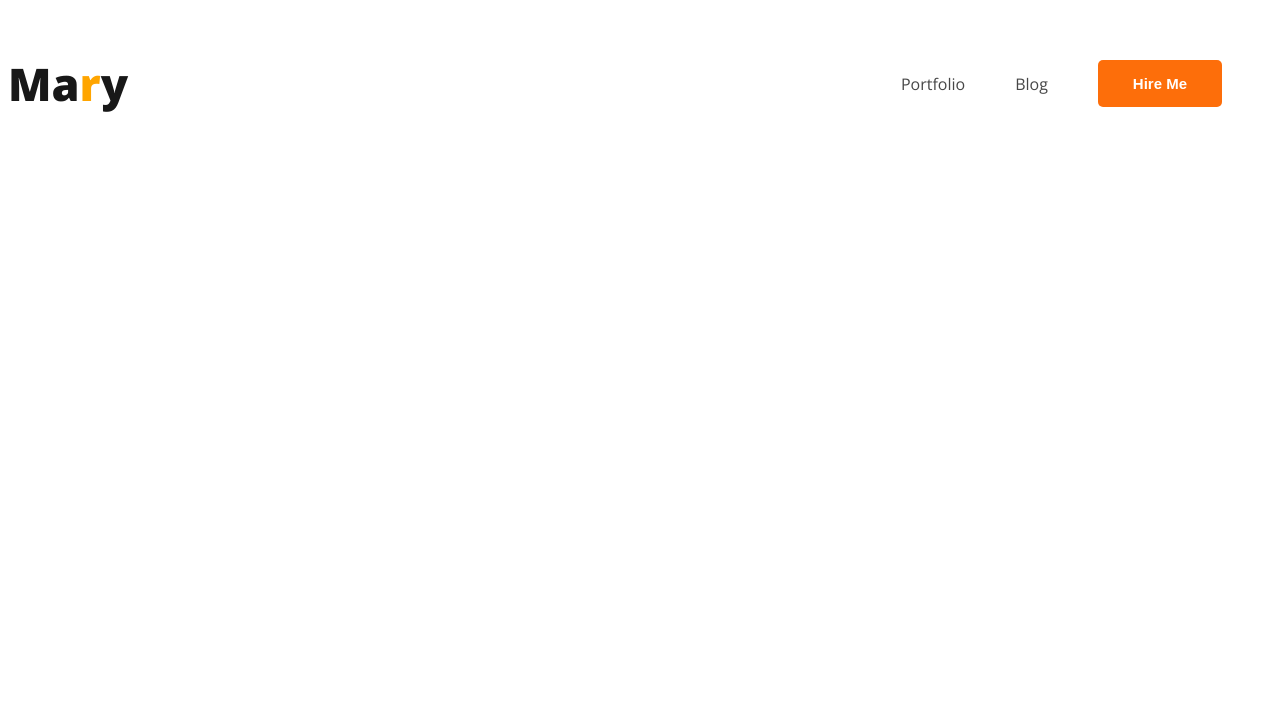
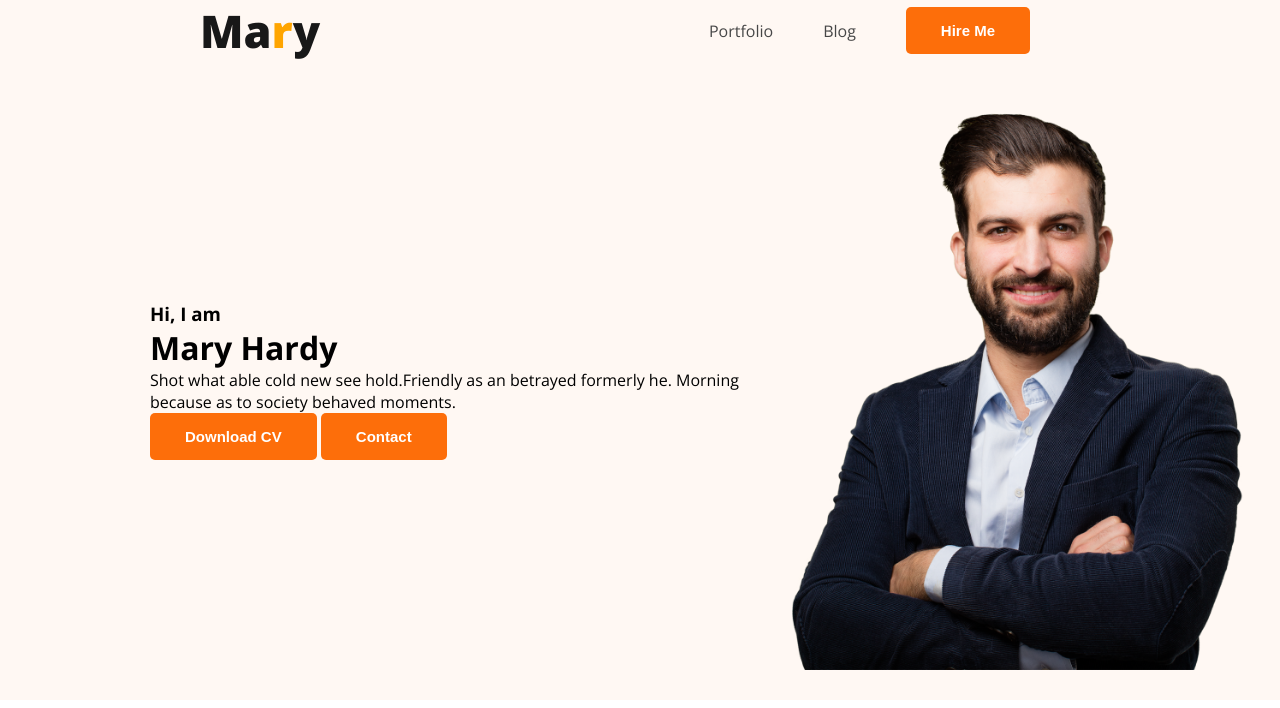
Before and after one commit to Myself-Ashish-Sarker/identity-02, a plain HTML site: page index.html in a window 1280 px wide. Drawn offline with nearby package versions, Linux system fonts and the light colour scheme.

Commit message:
fourth commit

```diff
--- a/index.html
+++ b/index.html
@@ -15,15 +15,31 @@
         <title>Document</title>
     </head>
     <body>
-        <header>
+        <header class="header">
             <nav>
-                <h3 class="nav-title">Ma<span class="text-primary">r</span>y</h3>
+                <h3 class="nav-title">
+                    Ma<span class="text-primary">r</span>y
+                </h3>
                 <ul>
                     <li><a href="#">Portfolio</a></li>
                     <li><a href="#">Blog</a></li>
                     <li><button class="btn-primary">Hire Me</button></li>
                 </ul>
             </nav>
+            <div class="banner">
+                <div class="banner-content">
+                    <h3 class="banner-greeting">Hi, I am</h3>
+                    <h1 class="banner-title">Mary Hardy</h1>
+                    <p>
+                        Shot what able cold new see hold.Friendly as an betrayed
+                        formerly he. Morning because as to society behaved
+                        moments.
+                    </p>
+                    <button class="btn-primary">Download CV</button>
+                    <button class="btn-primary">Contact</button>
+                </div>
+                <img class="profile-picture" src="./images/hardy.png" alt="Hardy" />
+            </div>
         </header>
     </body>
 </html>
--- a/style.css
+++ b/style.css
@@ -1,7 +1,7 @@
-/* * {
+* {
     margin: 0;
     padding: 0;
-} */
+}
 
 body {
     font-family: "Open Sans", sans-serif;
@@ -11,6 +11,7 @@ nav {
     display: flex;
     justify-content: space-between;
     align-items: center;
+    margin: 0 200px;
 }
 
 .nav-title {
@@ -47,3 +48,18 @@ nav a {
     font-weight: 700;
     padding: 15px 35px;
 }
+
+/* header related style */
+.header {
+    background-color: #FFF8F3;
+}
+
+.banner {
+    padding: 30px 30px 30px 150px;
+    display: flex;
+    align-items: center;
+}
+
+.banner .profile-picture {
+    width: 500px;
+}
```
